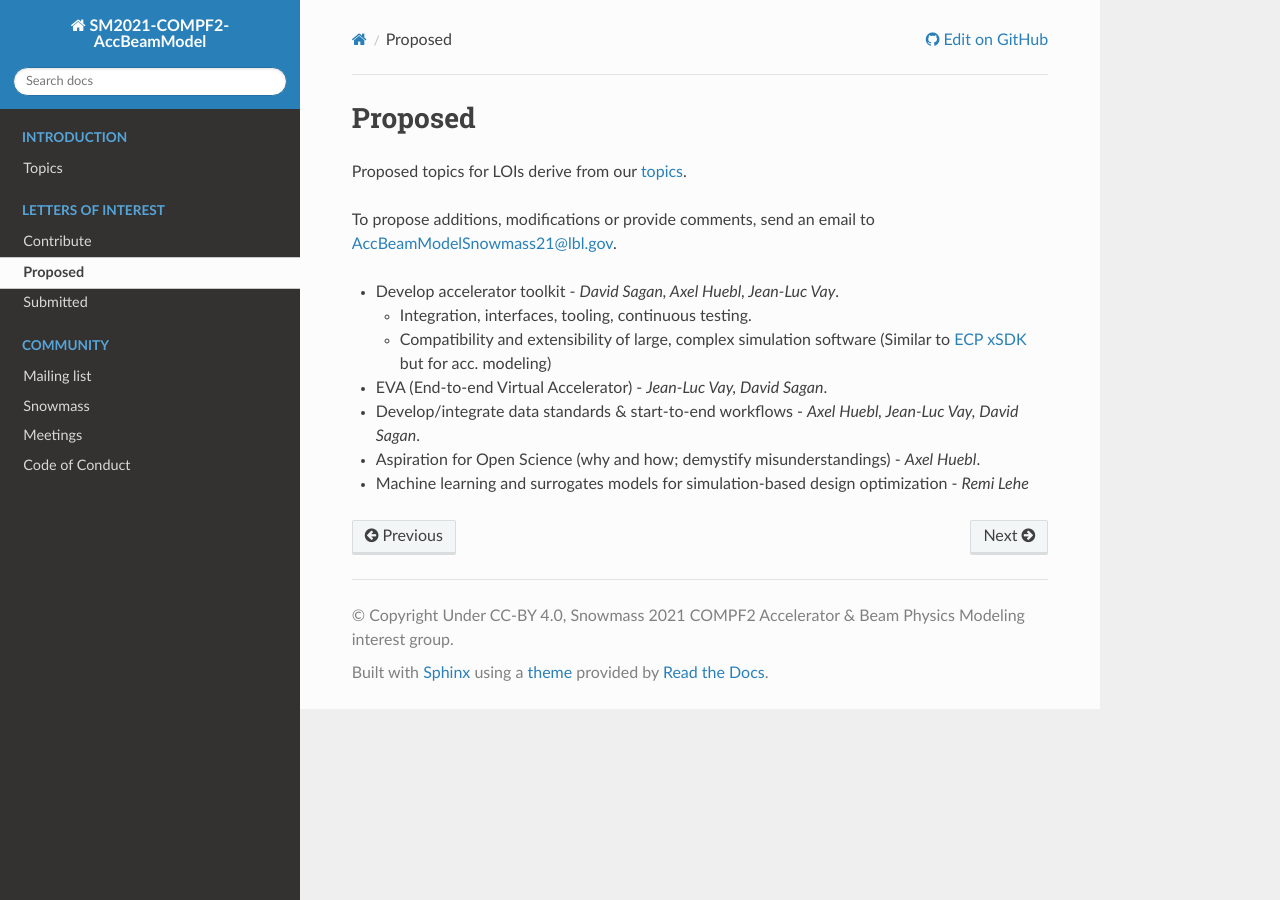
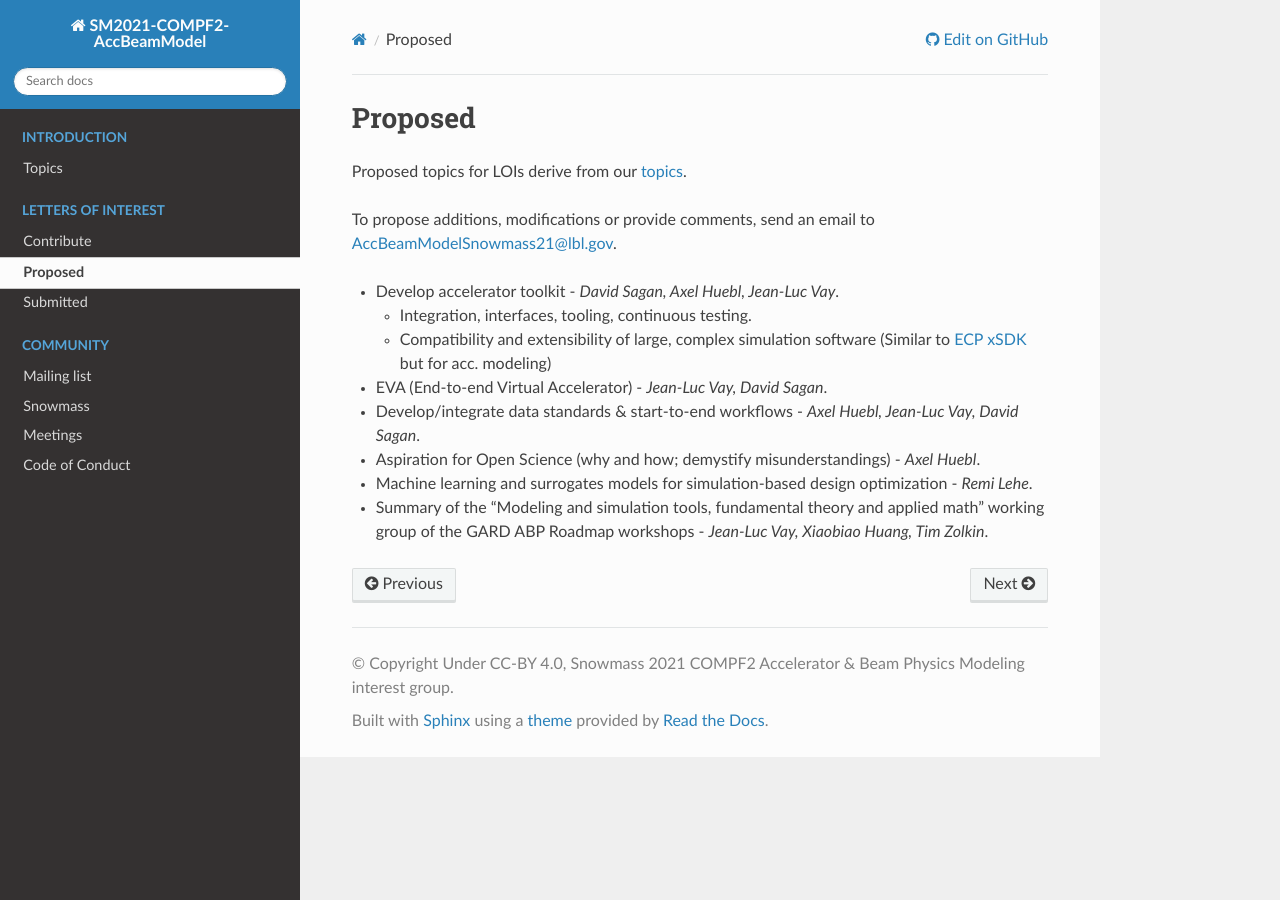
Before and after one commit to snowmass-compf2-accbeammodel/snowmass-compf2-accbeammodel.github.io, a Sphinx documentation site: the page built from docs/source/loi/proposed.rst, in a window 1280 px wide. Built offline with Sphinx 7.4.7 and the Read the Docs theme 2.0.0, drawn with Linux system fonts in a browser that asks for light colours.

Commit message:
Added one item.

```diff
--- a/docs/source/loi/proposed.rst
+++ b/docs/source/loi/proposed.rst
@@ -14,4 +14,5 @@ To propose additions, modifications or provide comments, send an email to AccBea
 - EVA (End-to-end Virtual Accelerator) - *Jean-Luc Vay, David Sagan*.
 - Develop/integrate data standards & start-to-end workflows - *Axel Huebl, Jean-Luc Vay, David Sagan*.
 - Aspiration for Open Science (why and how; demystify misunderstandings) - *Axel Huebl*.
-- Machine learning and surrogates models for simulation-based design optimization - *Remi Lehe*
+- Machine learning and surrogates models for simulation-based design optimization - *Remi Lehe*.
+- Summary of the "Modeling and simulation tools, fundamental theory and applied math" working group of the GARD ABP Roadmap workshops - *Jean-Luc Vay, Xiaobiao Huang, Tim Zolkin*.
```
